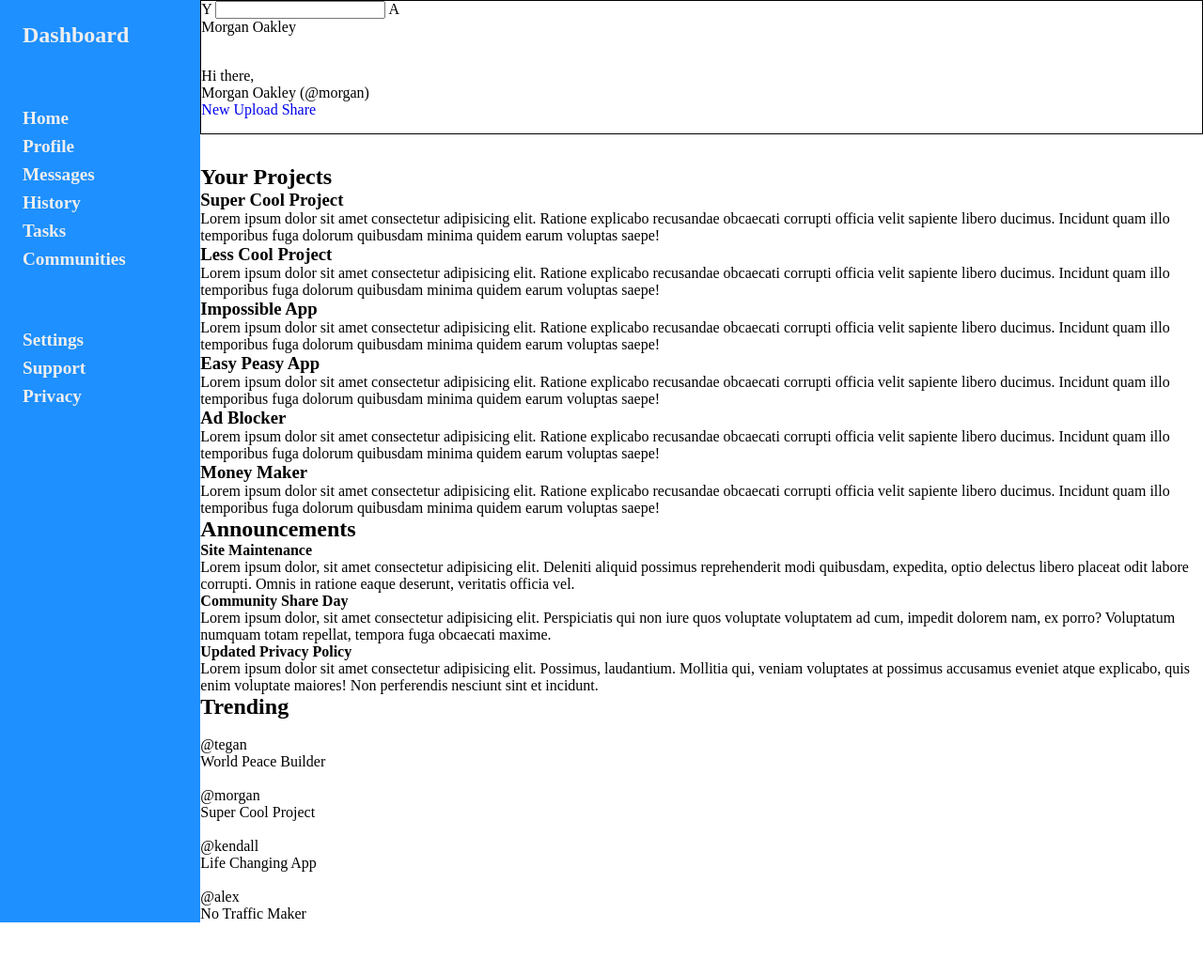
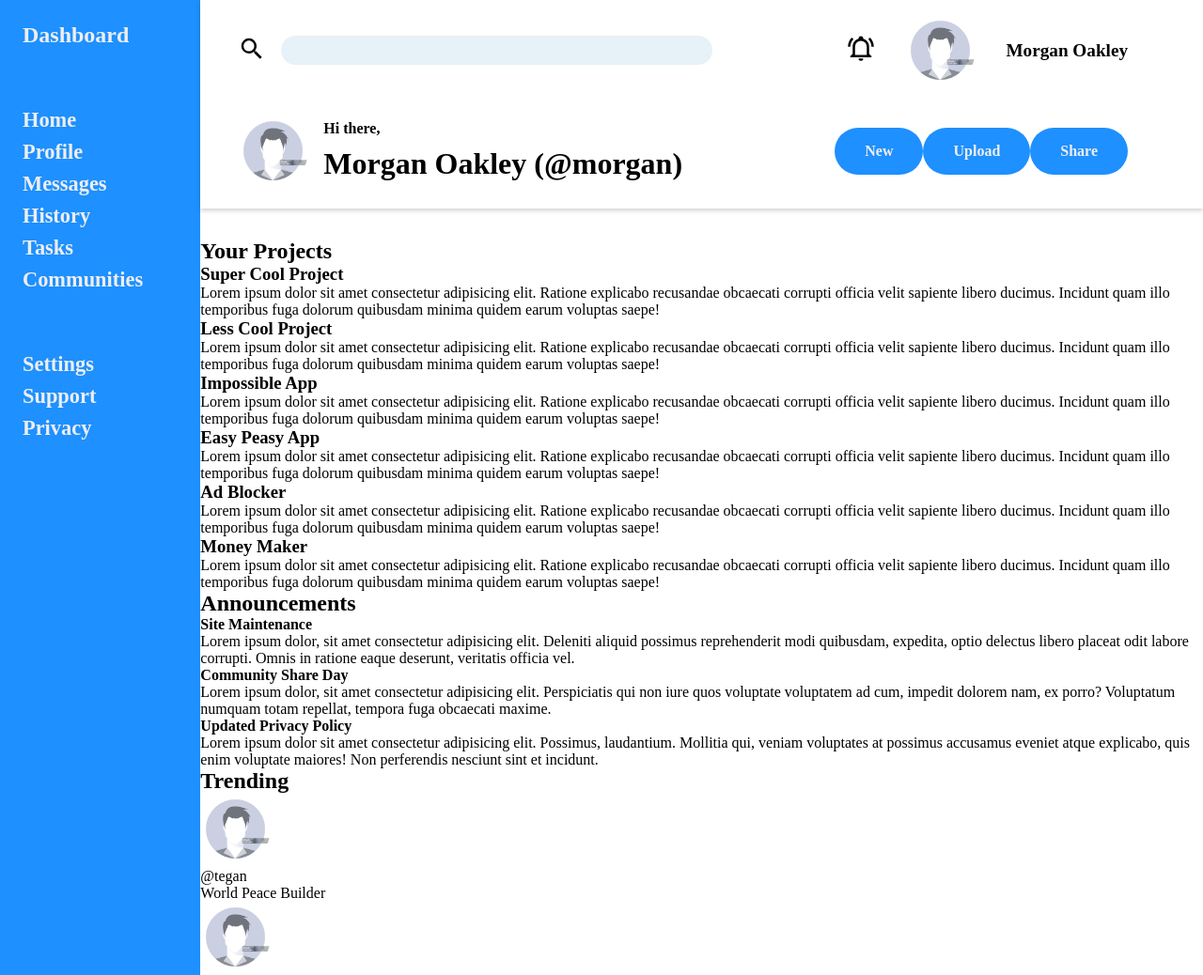
Before and after one commit to malikurkcuoglu/admin-dashboard, a plain HTML site: page index.html in a window 1280 px wide. Shown: the top 1038 px of the page at 94% size. Before the commit the page ends 982 px from the top, so only its background shows below. Drawn offline with Linux system fonts and the light colour scheme.

Commit message:
Style header and add assets

```diff
--- a/index.html
+++ b/index.html
@@ -31,23 +31,26 @@
       </aside>
 
       <header class="header">
-        <section class="header-top-section">
-          <label for="search-bar">Y</label>
-          <input type="text" name="search-bar" id="search-bar" />
-          <span>A</span>
-          <img src="" alt="" />
+        <section class="searchbar-section">
+
+            <label for="searchbar"><svg id="search-icon" xmlns="http://www.w3.org/2000/svg" viewBox="0 0 24 24"><title>magnify</title><path d="M9.5,3A6.5,6.5 0 0,1 16,9.5C16,11.11 15.41,12.59 14.44,13.73L14.71,14H15.5L20.5,19L19,20.5L14,15.5V14.71L13.73,14.44C12.59,15.41 11.11,16 9.5,16A6.5,6.5 0 0,1 3,9.5A6.5,6.5 0 0,1 9.5,3M9.5,5C7,5 5,7 5,9.5C5,12 7,14 9.5,14C12,14 14,12 14,9.5C14,7 12,5 9.5,5Z" /></svg></label>
+            <input type="text" name="searchbar" id="searchbar" />
+        </section>
+        <section class="bell-section">
+          <span><svg xmlns="http://www.w3.org/2000/svg" viewBox="0 0 24 24"><title>bell-ring-outline</title><path d="M10,21H14A2,2 0 0,1 12,23A2,2 0 0,1 10,21M21,19V20H3V19L5,17V11C5,7.9 7.03,5.17 10,4.29C10,4.19 10,4.1 10,4A2,2 0 0,1 12,2A2,2 0 0,1 14,4C14,4.1 14,4.19 14,4.29C16.97,5.17 19,7.9 19,11V17L21,19M17,11A5,5 0 0,0 12,6A5,5 0 0,0 7,11V18H17V11M19.75,3.19L18.33,4.61C20.04,6.3 21,8.6 21,11H23C23,8.07 21.84,5.25 19.75,3.19M1,11H3C3,8.6 3.96,6.3 5.67,4.61L4.25,3.19C2.16,5.25 1,8.07 1,11Z" /></svg></span>
+          <img src="./avatar.jpg" alt="" />
           <p>Morgan Oakley</p>
         </section>
-        <section class="header-bottom-section">
-          <img src="" alt="" />
+        <section class="greeting-section">
+          <img src="./avatar.jpg" alt="" />
           <p>Hi there,</p>
           <p>Morgan Oakley (@morgan)</p>
-
-          <div class="buttons">
+            </section>
+          <section class="buttons-section">
             <a href="#">New</a>
             <a href="#">Upload</a>
             <a href="#">Share</a>
-          </div>
+          </section>
         </section>
       </header>
 
@@ -147,22 +150,22 @@
           <h2>Trending</h2>
           <article>
             <div class="profile">
-              <img src="" alt="" />
+              <img src="./avatar.jpg" alt="" />
               <p class="tag">@tegan</p>
               <p class="project-name">World Peace Builder</p>
             </div>
             <div class="profile">
-              <img src="" alt="" />
+              <img src="./avatar.jpg" alt="" />
               <p class="tag">@morgan</p>
               <p class="project-name">Super Cool Project</p>
             </div>
             <div class="profile">
-              <img src="" alt="" />
+              <img src="./avatar.jpg" alt="" />
               <p class="tag">@kendall</p>
               <p class="project-name">Life Changing App</p>
             </div>
             <div class="profile">
-              <img src="" alt="" />
+              <img src="./avatar.jpg" alt="" />
               <p class="tag">@alex</p>
               <p class="project-name">No Traffic Maker</p>
             </div>
--- a/styles.css
+++ b/styles.css
@@ -4,6 +4,11 @@
   box-sizing: border-box;
 }
 
+img {
+  width: 75px;
+  border-radius: 50%;
+  height: auto;
+}
 ul li {
   list-style-type: none;
 }
@@ -16,11 +21,16 @@ li > a {
   color: inherit;
 }
 
+li > a:hover {
+  color: #fff;
+  text-decoration: underline;
+}
+
 .container {
   min-height: 100vh;
   display: grid;
   grid-template-columns: 1fr 5fr;
-  grid-template-rows: 15% 1fr;
+  grid-template-rows: auto 1fr;
   row-gap: 2rem;
 }
 
@@ -37,7 +47,7 @@ li > a {
 }
 
 nav > ul {
-  font-size: 1.2rem;
+  font-size: 1.4rem;
   display: grid;
   grid-auto-rows: auto;
   row-gap: 0.5rem;
@@ -45,7 +55,72 @@ nav > ul {
 
 .header {
   display: grid;
-  border: 1px solid black;
+  box-shadow: 0 2px 5px rgba(0, 0, 0, 0.2);
+  padding: 1rem 5rem 1.5rem 2.5rem;
+  grid-template-columns: 2fr 1fr;
+  gap: 2rem;
+}
+
+.searchbar-section {
+  display: grid;
+  grid-template-columns: 30px 1fr;
+  align-items: center;
+}
+
+.bell-section {
+  display: grid;
+  grid-template-columns: 30px auto auto;
+  align-items: center;
+  gap: 2rem;
+  font-size: 1.2rem;
+  font-weight: 600;
+  justify-content: end;
+}
+
+#searchbar {
+  width: 80%;
+  border-radius: 20px;
+  padding: 0.5rem;
+  border: none;
+  background-color: #c5e1ec6c;
+  margin-left: 1rem;
+}
+
+#searchbar:focus {
+  outline: #333 solid 1px;
+}
+
+.greeting-section {
+  display: grid;
+  grid-template-columns: auto 1fr;
+  grid-template-rows: repeat(2, auto);
+  align-items: center;
+  column-gap: 1rem;
+  font-weight: 600;
+}
+
+.greeting-section > p:last-child {
+  font-size: 2rem;
+}
+
+.greeting-section img {
+  grid-row: 1/3;
+}
+
+.buttons-section {
+  display: grid;
+  grid-template-columns: repeat(3, auto);
+  justify-content: space-around;
+  align-content: center;
+}
+
+.buttons-section a {
+  padding: 1rem 2rem;
+  color: #eee;
+  background-color: dodgerblue;
+  border-radius: 40px;
+  font-weight: 900;
+  text-align: center;
 }
 
 .main {
```
Also changed, not shown: avatar.jpg (added).
